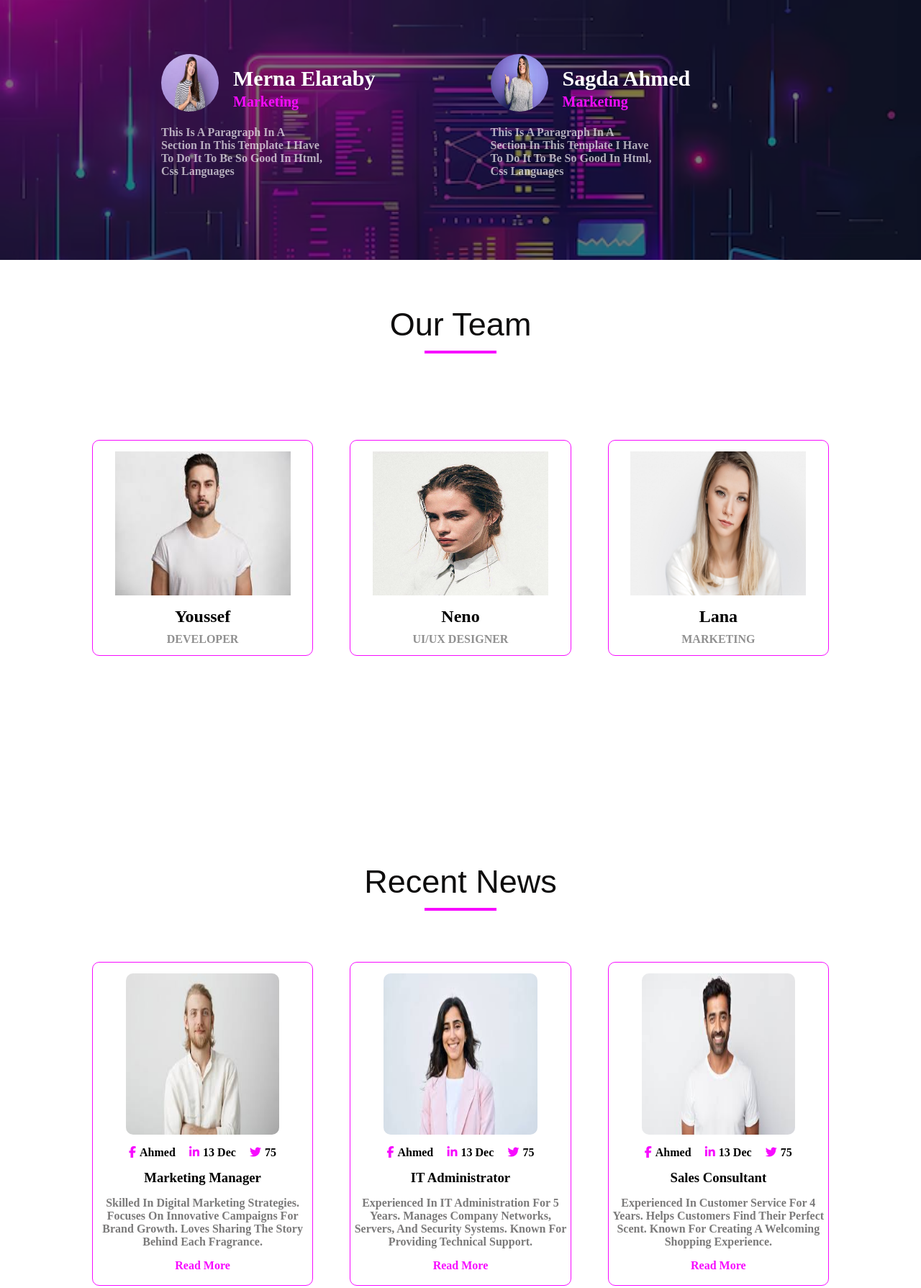
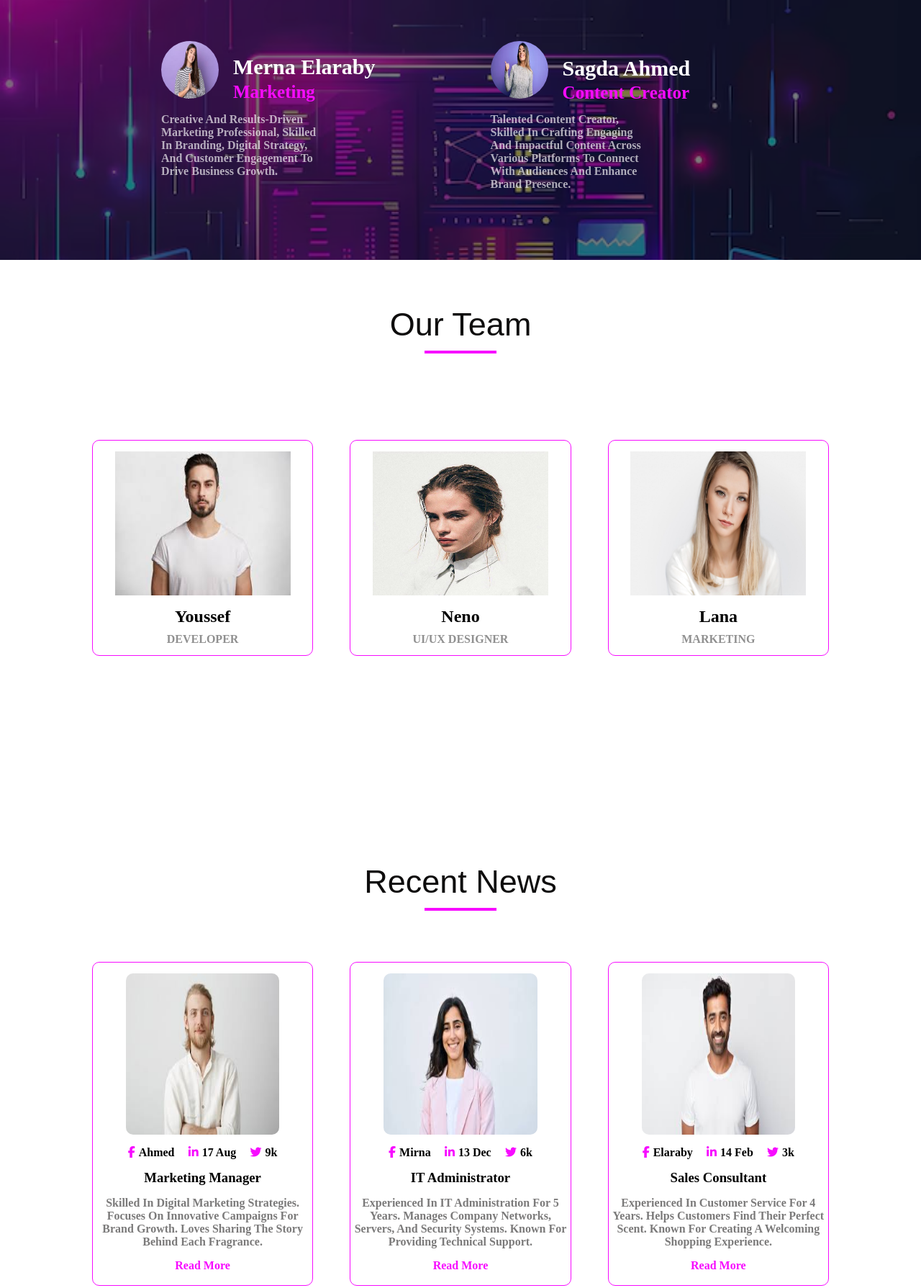
Before and after one commit to ahossam17/Droable, a plain HTML site: page index.html in a window 1280 px wide. Shown: the part 5239-7028 px from the top of the page at 72% size. Drawn offline with Linux system fonts and the light colour scheme.

Commit message:
last modified

```diff
--- a/css/style.css
+++ b/css/style.css
@@ -568,7 +568,8 @@ a{
 }
 .marketing-items .marketig-content  p{
     margin-bottom: 2%;
-    font-size: 20px;
+    width: 100%;
+    font-size: 25px;
     color: rgb(247, 11, 255);
 }
 .marketing-items p{
--- a/index.html
+++ b/index.html
@@ -264,17 +264,17 @@
                          <img src="Images/tm1.jpeg">
                          <div class="marketig-content">
                               <h3>merna elaraby</h3>
-                              <p>Marketing</p>
+                              <p>marketing</p>
                          </div><!-- /marketig-content-->
-                         <p>this is a paragraph in a section in this template i have to do it to be so good in html, css languages</p>
+                         <p>creative and results-driven marketing professional, skilled in branding, digital strategy, and customer engagement to drive business growth.</p>
                     </div><!-- /marketing-item -->
                     <div class="marketing-items">
                          <img src="Images/tm2.jpeg">
                          <div class="marketig-content">
                               <h3>Sagda Ahmed</h3>
-                              <p>Marketing</p>
+                              <p>content creator</p>
                          </div><!-- /marketig-content-->
-                         <p>this is a paragraph in a section in this template i have to do it to be so good in html, css languages</p>
+                         <p>talented content creator, skilled in crafting engaging and impactful content across various platforms to connect with audiences and enhance brand presence.</p>
                     </div><!-- /marketing-item -->
                </div><!-- /container -->
           </div><!-- /marketing -->
@@ -328,8 +328,8 @@
                          <img src="Images/tm10.jpeg" alt="">
                          <ul>
                               <li><i class="fa-brands fa-facebook-f"></i><span>ahmed</span></li>
-                              <li class="center"><i class="fa-brands fa-linkedin-in"></i><span>13 dec</span></li>
-                              <li><i class="fa-brands fa-twitter"></i><span>75</span></li>
+                              <li class="center"><i class="fa-brands fa-linkedin-in"></i><span>17 aug</span></li>
+                              <li><i class="fa-brands fa-twitter"></i><span>9k</span></li>
                          </ul>
                          <h3>marketing manager</h3>
                          <p>Skilled in digital marketing strategies. Focuses on innovative campaigns for brand growth. Loves sharing the story behind each fragrance.</p>
@@ -338,9 +338,9 @@
                     <div class="news-items news-items-center">
                          <img src="Images/tm12.jpeg" alt="">
                          <ul>
-                              <li><i class="fa-brands fa-facebook-f"></i><span>ahmed</span></li>
+                              <li><i class="fa-brands fa-facebook-f"></i><span>mirna</span></li>
                               <li class="center"><i class="fa-brands fa-linkedin-in"></i><span>13 dec</span></li>
-                              <li><i class="fa-brands fa-twitter"></i><span>75</span></li>
+                              <li><i class="fa-brands fa-twitter"></i><span>6k</span></li>
                          </ul>
                          <h3>IT Administrator</h3>
                          <p>Experienced in IT administration for 5 years. Manages company networks, servers, and security systems. Known for providing technical support.</p>
@@ -349,9 +349,9 @@
                     <div class="news-items">
                          <img src="Images/tm8.jpeg" alt="">
                          <ul>
-                              <li><i class="fa-brands fa-facebook-f"></i><span>ahmed</span></li>
-                              <li class="center"><i class="fa-brands fa-linkedin-in"></i><span>13 dec</span></li>
-                              <li><i class="fa-brands fa-twitter"></i><span>75</span></li>
+                              <li><i class="fa-brands fa-facebook-f"></i><span>elaraby</span></li>
+                              <li class="center"><i class="fa-brands fa-linkedin-in"></i><span>14 feb</span></li>
+                              <li><i class="fa-brands fa-twitter"></i><span>3k</span></li>
                          </ul>
                          <h3>Sales Consultant</h3>
                          <p>Experienced in customer service for 4 years. Helps customers find their perfect scent. Known for creating a welcoming shopping experience.</p>
```
